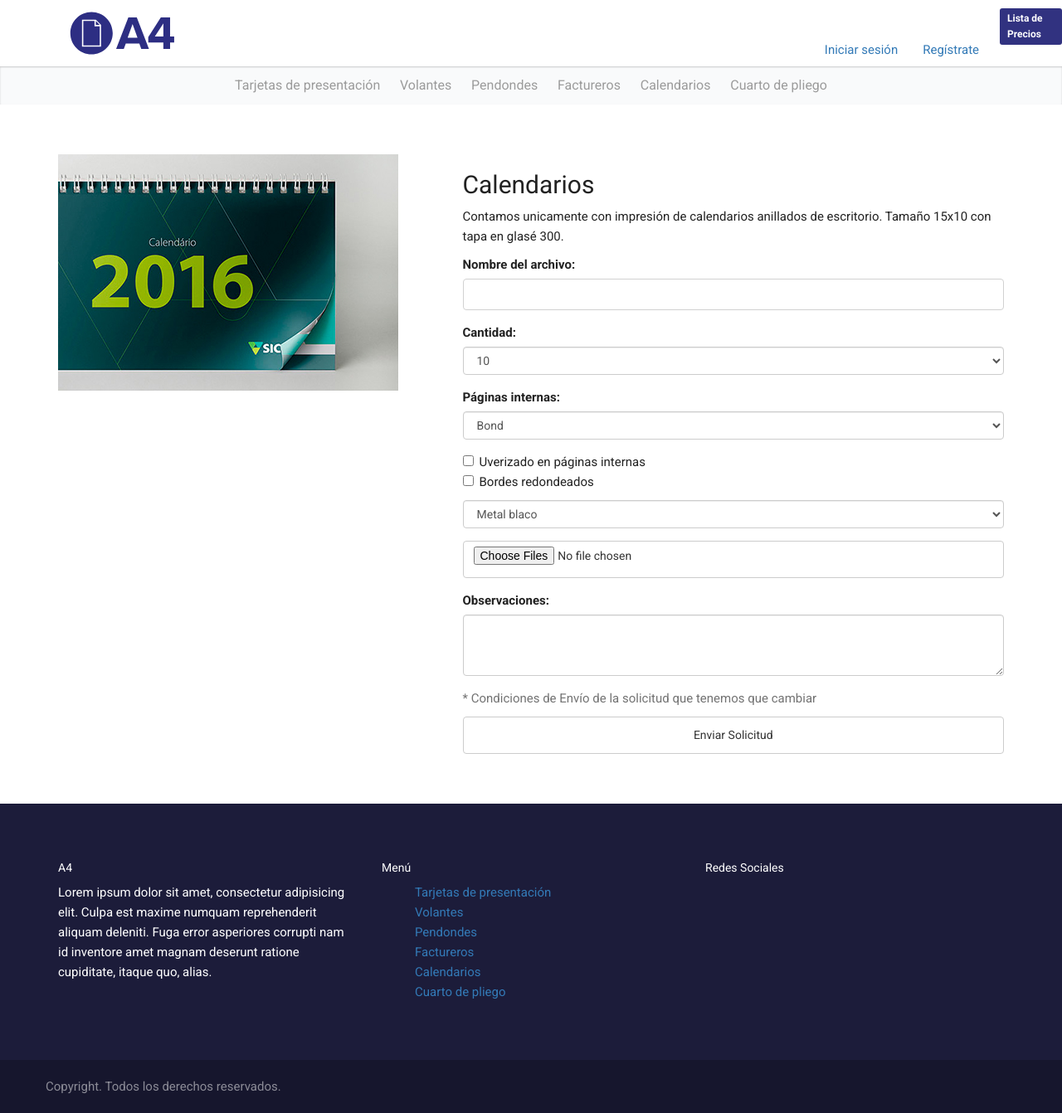
After one commit to edubasabe/A4Website, a PHP site: page /calendarios.php in a window 1280 px wide. The commit adds this page. Shown: the whole page at 83% size. Run offline with PHP 8.4, Linux system fonts and the light colour scheme.

Commit message:
Pre asesoría con calendario
pre asesoría con calendario agregado

```diff
--- /dev/null
+++ b/calendarios.php
@@ -0,0 +1,109 @@
+<!doctype html>
+<html class="no-js" lang="">
+    <head>
+        <meta charset="utf-8">
+        <meta http-equiv="x-ua-compatible" content="ie=edge">
+        <title>A4 - Inicio</title>
+        <meta name="description" content="">
+        <meta name="author" content="David Basabe, Mariam Torres, Maria Racines">
+        <meta name="viewport" content="width=device-width, initial-scale=1">
+        <meta name="theme-color" content="#313280">
+        <link rel="apple-touch-icon" href="apple-touch-icon.png">
+        <link rel="icon" sizes="any" type="image/icon" href="favicon.ico" >
+        <link rel="stylesheet" href="css/main.css">
+        <link rel="stylesheet" href="css/modal.css">
+        <!-- <link rel="stylesheet" href="css/skeleton.css"> -->
+        <link rel="stylesheet" href="css/bootstrap.css">
+        <link href='https://fonts.googleapis.com/css?family=Roboto:400,300,700' rel='stylesheet' type='text/css'>
+        <link rel="stylesheet" href="css/normalize.css">
+        <script src="js/vendor/modernizr-2.8.3.min.js"></script>
+    </head>
+<body>
+<!-- preloader   -->
+<div id="preloader" class="invisible">
+<div id="status"><img src="img/loader-04.png" class="img-loading" width="125" height="125" alt="loading"></div>
+</div>
+<header>
+<?php include_once("header.php") ?>
+</header>
+
+<?php include_once("iniciar-sesion.php") ?>
+
+<!-- Contenido del Sitio -->
+<section class="calendarios">
+	<div class="container">
+		<div class="row">
+			<div class="col-md-5">
+				<div class="imagem-servicio">
+					<img src="img/servicios/calendarios.jpg" alt="calendarios.jpg">
+				</div>
+			</div>
+			<div class="col-md-7">
+				<h2>Calendarios</h2>
+				<p>Contamos unicamente con impresión de calendarios anillados de escritorio. Tamaño 15x10 con tapa en glasé 300.</p>
+				<form action="" method="post" enctype="multipart/form-data">
+				<!-- Input -->
+				<div class="form-group">
+					<label for="nombre-archivo">Nombre del archivo:</label>
+					<input type="text" name="nombre-archivo" id="nombre-archivo" class="form-control">
+				</div>
+				<!-- Select -->
+				<div class="form-group">
+					<label for="cantidad">Cantidad:</label>
+					<select name="cantidad" id="cantidad" class="form-control">
+						<option value="10" id="cantidad">10</option>
+						<option value="30" id="cantidad">30</option>
+						<option value="50" id="cantidad">50</option>
+						<option value="100" id="cantidad">100</option>
+					</select>
+				</div>
+				<!-- Select -->
+				<div class="form-group">
+					<label for="paginas-int">Páginas internas:</label>
+					<select name="paginas-int" id="paginas-int" class="form-control">
+						<option value="Bond" id="paginas-int">Bond</option>
+						<option value="Glase-150" id="paginas-int">Glase 150</option>
+					</select>
+				</div>
+				<!-- Checkbox -->
+				<div class="checkbox">
+					<label for="adicional"><input type="checkbox" name="adicional">Uverizado en páginas internas</label><br>
+					<label for="bordes"><input type="checkbox" name="bordes">Bordes redondeados</label>
+				</div>
+				<!-- Select -->
+				<div class="form-group">
+					<select name="tipo-anillado" id="tipo-anillado" class="form-control">
+						<option value="metal-blanco">Metal blaco</option>
+						<option value="metal-negro">Metal negro</option>
+						<option value="metal-plateado">Metal plateado</option>
+					</select>
+				</div>
+				<!-- Input subir archivo -->
+				<div class="form-group">
+					<input type="file" name="archivo" id="subiendo-archivo" data-multiple-caption="{count} files selected" class="btn btn-default" multiple />
+				</div>
+				<!-- Input textarea -->
+				<div class="form-group">
+					<label for="observaciones">Observaciones:</label><br>
+					<textarea name="observaciones" id="observaciones" rows="3" class="form-control"></textarea>
+				</div>
+				<span class="help-block">* Condiciones de Envío de la solicitud que tenemos que cambiar </span>
+				<!-- Boton de Envio -->
+				<button type="submit" class="btn btn-default">Enviar Solicitud</button>
+				</form>
+			</div>
+		</div>
+	</div>
+</section>
+
+<footer>
+<?php include_once("footer.php") ?>
+</footer>
+<!-- <script src="https://code.jquery.com/jquery-1.12.0.min.js"></script> -->
+<script>window.jQuery || document.write('<script src="js/vendor/jquery-1.12.0.min.js"><\/script>')</script>
+<script src="js/plugins.js"></script>
+<script src="js/main.js"></script>
+<script src="js/modal.js"></script>
+<script src="js/vendor/bootstrap.min.js"></script>
+</body>
+</html>
--- a/css/main.css
+++ b/css/main.css
@@ -493,6 +493,14 @@ margin: 2rem auto;
   background-color: #16162D;
 }
 .underfoot p {margin-bottom: 0; color: rgba(255, 255, 255, 0.5);}
+
+/* =================================
+Calendarios
+================================ */
+.calendarios {
+  padding: 6rem 0;
+}
+
 /* ==========================================================================
    Helper classes
    ========================================================================== */
--- a/footer.php
+++ b/footer.php
@@ -26,7 +26,7 @@
 <div class="underfoot">
   <div class="container">
     <div class="row">
-      <p>Copyrigth. Todos los derechos reservados.</p>
+      <p>Copyright. Todos los derechos reservados.</p>
   </div>
   </div>
 </div>
--- a/header.php
+++ b/header.php
@@ -41,7 +41,7 @@
       <li><a href="#">Volantes</a></li>
       <li><a href="#">Pendondes</a></li>
       <li><a href="#">Factureros</a></li>
-      <li><a href="#">Calendarios</a></li>
+      <li><a href="calendarios.php">Calendarios</a></li>
       <li><a href="#">Cuarto de pliego</a></li>
       <li><hr></li>
     </ul>
--- a/index.php
+++ b/index.php
@@ -30,6 +30,8 @@
 <?php include_once("iniciar-sesion.php") ?>
 
 <!-- Contenido del Sitio -->
+
+
 <!-- div class="jumbotron">
   <div class="container">
     <h1>Hello, world!</h1>
@@ -49,6 +51,7 @@
   </div>
   </div>
 </section>
+
 <!-- Servicios -->
 <section class="servicios">
   <div class="container">
```
